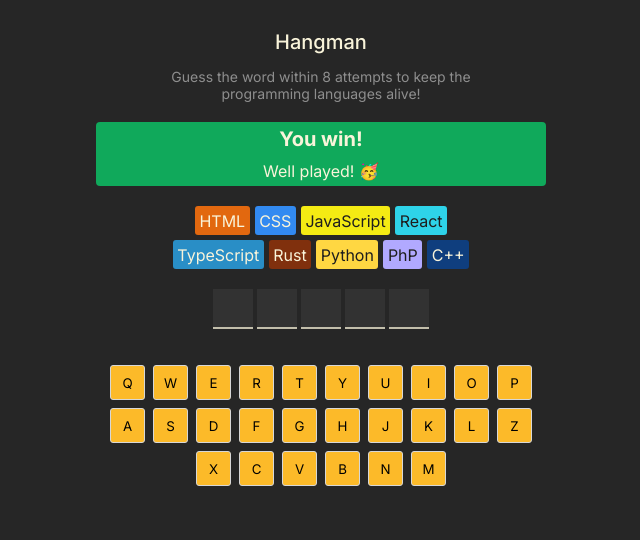
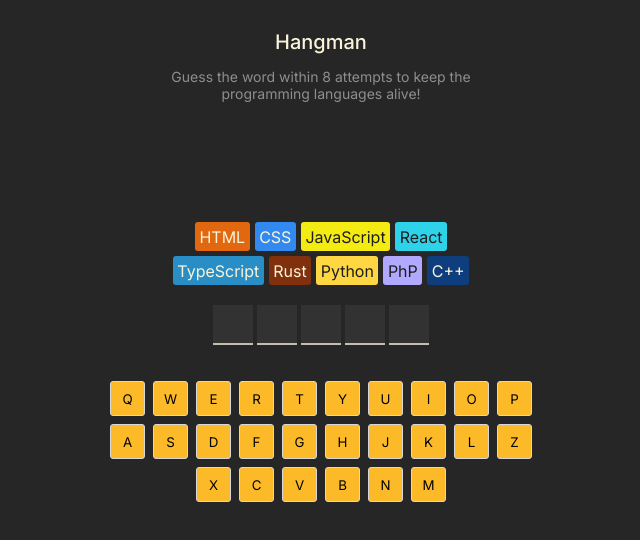
Before and after one commit to t-Federer/react_04_hangman, a React (Vite) app: page / in a window 1280 px wide. Shown: the top 540 px of the page, without its empty margins (319-959 px from the left). Built offline with nearby package versions, Linux system fonts and the light colour scheme.

Commit message:
Aggiunta logica e stili per vittoria e sconfitta

```diff
--- a/src/App.jsx
+++ b/src/App.jsx
@@ -64,15 +64,40 @@
                 )
         })
 
+        const gameStatusClass = clsx("game-status",  {
+                won: isGameWon,
+                lost: isGameLost
+        })
+
+        function renderGameStatus() {
+                if (!isGameOver) {
+                        return null
+                }
+                if (isGameWon) {
+                        return (
+                                <>
+                                        <h2>You win!</h2>
+                                        <p>Well played! 🥳</p>
+                                </>
+                        )
+                } else {
+                        return (
+                                <>
+                                        <h2>You Lose!</h2>
+                                        <p>I guess you'll have to learn C++ now 😭</p>
+                                </>
+                        )
+                }
+        }
+
         return (
                 <main>
                         <header>
                                 <h1>Hangman</h1>
                                 <p>Guess the word within 8 attempts to keep the programming languages alive!</p>
                         </header>
-                        <section className='game-status'>
-                                <h2>You win!</h2>
-                                <p>Well played! 🥳</p>
+                        <section className={gameStatusClass}>
+                                {renderGameStatus()}
                         </section>
                         <section className='language-chips'>
                                 {languageElements}
--- a/src/index.css
+++ b/src/index.css
@@ -9,8 +9,6 @@
         color: #D9D9D9;
         padding: 30px;
         height: 100vh;
-        display: flex;
-        justify-content: center;
 }
 
 header {
@@ -29,7 +27,14 @@
         max-width: 350px;
         margin-left: auto;
         margin-right: auto;
+        margin-bottom: 0;
         color: #8E8E8E;
+}
+
+main {
+        display: flex;
+        flex-direction: column;
+        align-items: center;
 }
 
 section.game-status {
@@ -38,8 +43,20 @@
         flex-direction: column;
         align-items: center;
         color: #F9F4DA;
+        width: 100%;
+        max-width: 320px;
         border-radius: 4px;
-        margin-block: 20px /*metto margin Top e Bottom*/
+        margin-block: 20px; /*metto margin Top e Bottom*/
+        min-height: 80px;
+        background-color: transparent;
+}
+
+section.game-status.won {
+        background-color: #10A95B;
+}
+
+section.game-status.lost {
+        background-color: #BA2A2A;
 }
 
 section.game-status > h2 {
@@ -57,8 +74,6 @@
         gap: 5px;
         justify-content: center;
         max-width: 320px;
-        margin-left: auto;
-        margin-right: auto;
         margin-bottom: 20px;
 }
 
```
Also changed, not shown: src/utils.js (added, +16 -0 lines).
